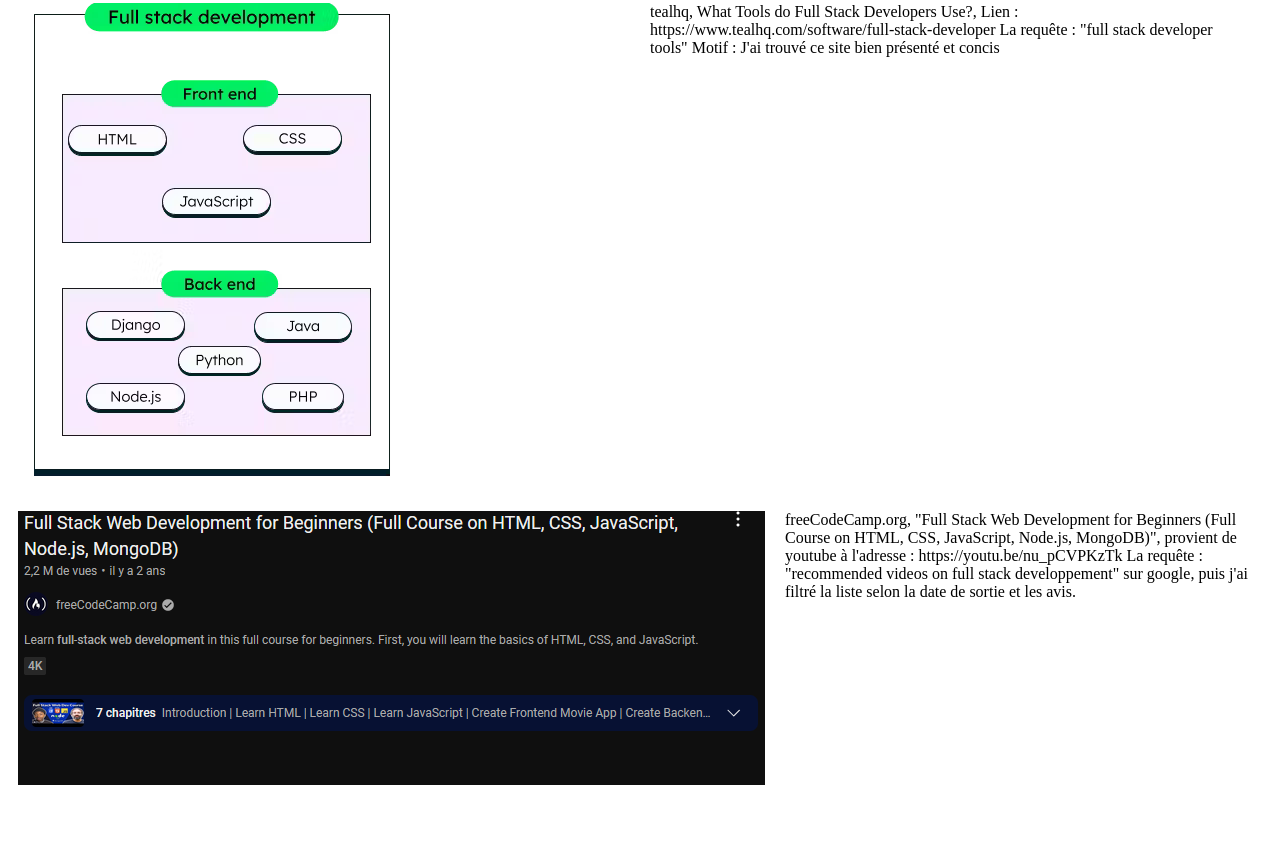
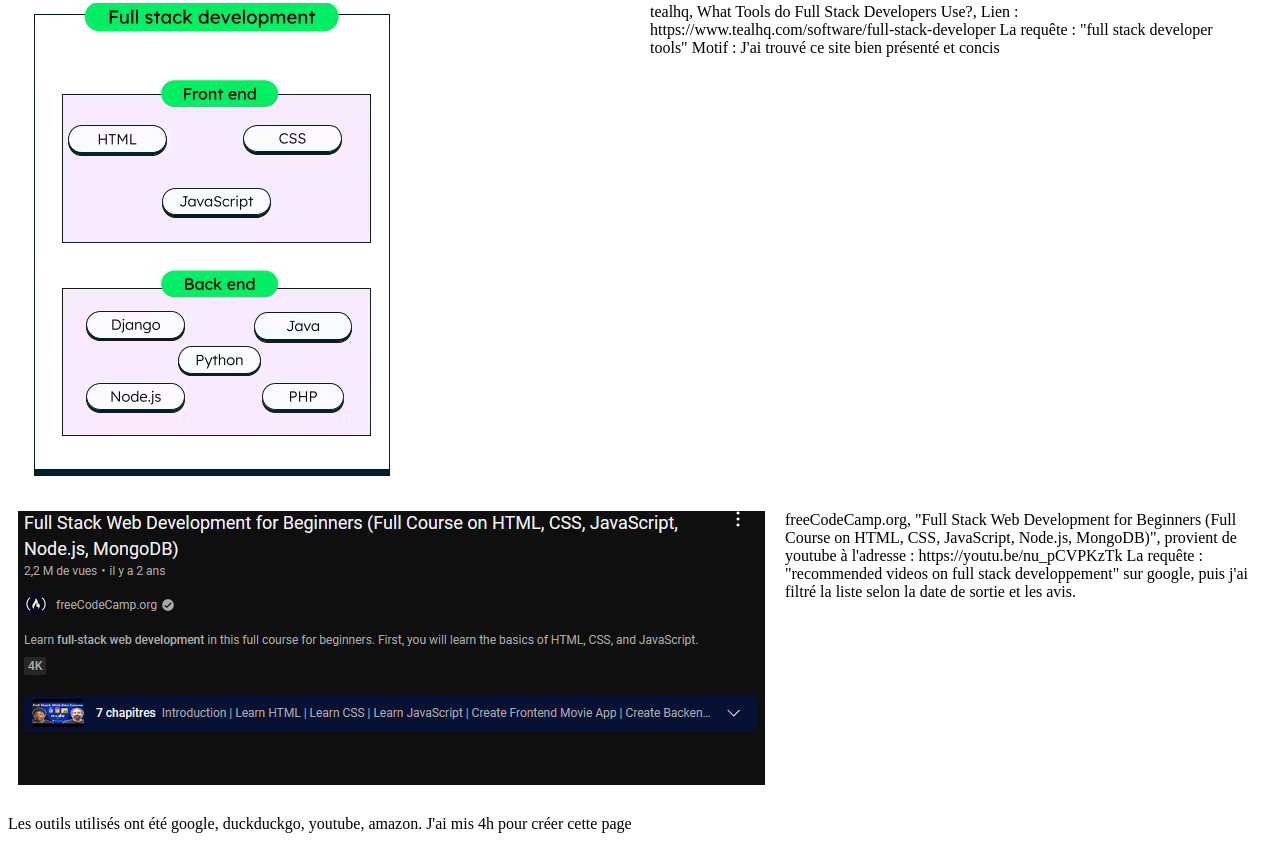
Before and after one commit to balbozorre/balbozorre.github.io, a plain HTML site: page index.html in a window 1280 px wide. Shown: the part 1799-2648 px from the top of the page. Before the commit the page ends 2606 px from the top, so only its background shows below. Drawn offline with Linux system fonts and the light colour scheme.

Commit message:
Update index.html

```diff
--- a/index.html
+++ b/index.html
@@ -78,5 +78,12 @@
             La requête : "recommended videos on full stack developpement" sur google, puis j'ai filtré la liste selon la date de sortie et les avis.
         </p>
     </div>
+
+    <div>
+        <p>
+            Les outils utilisés ont été google, duckduckgo, youtube, amazon.
+            J'ai mis 4h pour créer cette page
+        </p>
+    </div>
 </body>
 </html>
```
